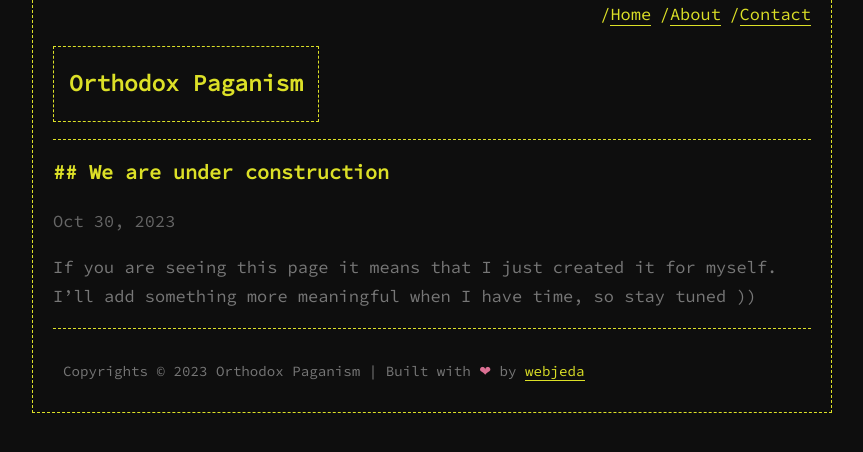
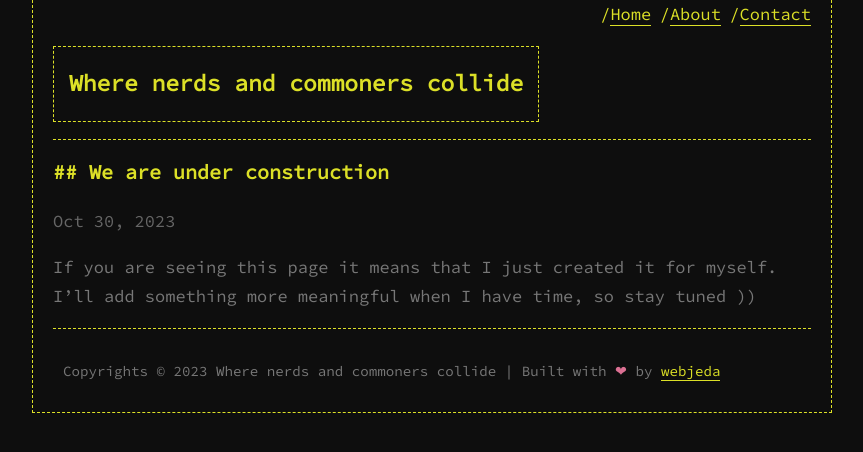
Before and after one commit to gkink/gkink.github.io, a Jekyll site: the page built from index.html, in a window 1280 px wide. Shown: the top 452 px of the page, without its empty margins (208-1071 px from the left). Built offline with Jekyll 4.4.1, drawn with Linux system fonts in a browser that asks for light colours.

Commit message:
Update _config.yml

```diff
--- a/_config.yml
+++ b/_config.yml
@@ -1,6 +1,6 @@
 ### your site title here
 
-title: Orthodox Paganism
+title: Where nerds and commoners collide
 
 permalink: /:title
 
```
